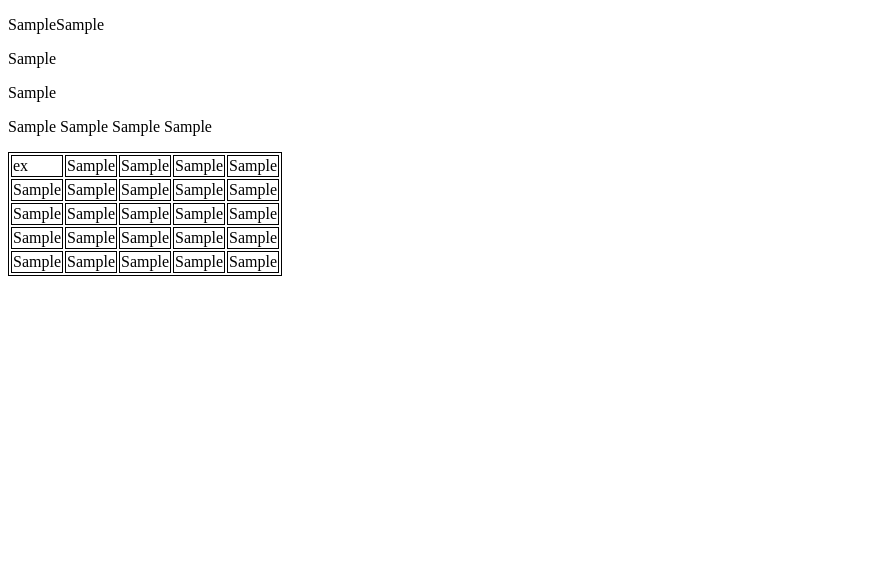
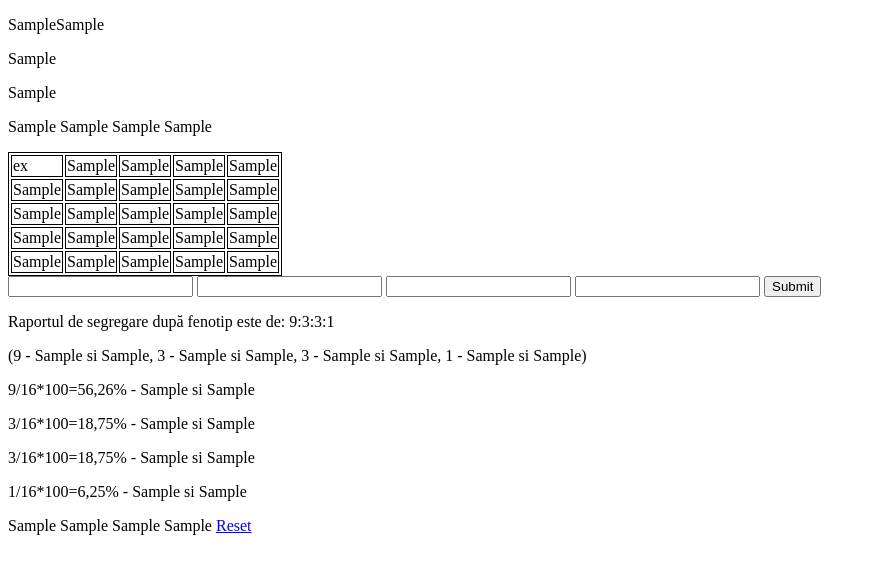
Before and after one commit to davidmustea/genes-generator-v2, a Flask app: template templates/rezultate_dihibridare.html in a window 1280 px wide. Shown: the top 574 px of the page, without its empty margins (0-876 px from the left). Run offline with Flask 2, Linux system fonts and the light colour scheme; the template is opened without the code that fills it: most values are stand-ins (such as "Sample title", 1, 10 or a date in 2020).

Commit message:
gata fara css

```diff
--- a/main.py
+++ b/main.py
@@ -6,6 +6,12 @@ app = Flask(__name__)
 
 @app.route('/')
 def default():
+    global nume_gena_1, nume_gena_2, nume_gena_3, nume_gena_4
+    #sa nu dea form eroare ca nu are variabile definite
+    nume_gena_1 = ''
+    nume_gena_2 = ''
+    nume_gena_3 = ''
+    nume_gena_4 = ''
     return redirect(url_for("genes_generator"))
 
 
@@ -28,6 +34,9 @@ def genes_generator():
 
 @app.route('/rezultate_monohibridare', methods=['GET', 'POST'])
 def rezultate_monohibridare():
+    #sa rezolv cumva sa resetez nume_gena_1 si nume_gena_2 cu buton de reset
+    global nume_gena_1, nume_gena_2
+
     if request.method == 'GET':
         #input_1 si input_2 impartit in 2 ca string 'a'
         split_1_1 = input_1[:len(input_1)//2]
@@ -67,13 +76,21 @@ def rezultate_monohibridare():
 
         return render_template('rezultate_monohibridare.html', input_1=input_1, input_2=input_2,
         split_lista = split_lista, f1_rez_procesate_lista = f1_rez_procesate_lista,
-        f2_split_lista = f2_split_lista, f2_rez_procesate_lista = f2_rez_procesate_lista)
+        f2_split_lista = f2_split_lista, f2_rez_procesate_lista = f2_rez_procesate_lista,
+        nume_gena_1 = nume_gena_1, nume_gena_2 = nume_gena_2)
+
     if request.method == 'POST':
-        pass
+        nume_gena_1 = request.form.get("nume_gena_1")
+        nume_gena_2 = request.form.get("nume_gena_2")
+
+        return redirect(url_for("rezultate_monohibridare"))
+
+
 
 
 @app.route('/rezultate_dihibridare', methods=['GET', 'POST'])
 def rezultate_dihibridare():
+    global nume_gena_1, nume_gena_2, nume_gena_3, nume_gena_4
     if request.method == 'GET':
         #input_1 si input_2 impartit in 2 ca string 'aa'
         split_1_1 = input_1[:len(input_1)//2]
@@ -129,10 +146,16 @@ def rezultate_dihibridare():
         return render_template('rezultate_dihibridare.html', input_1=input_1, input_2=input_2,
         split_lista = split_lista,
         f1_rez = f1_rez, table_inputs = table_inputs,
-        cols_and_rand_lista = cols_and_rand_lista)
+        cols_and_rand_lista = cols_and_rand_lista,
+        nume_gena_1 = nume_gena_1, nume_gena_2 = nume_gena_2, nume_gena_3 = nume_gena_3, nume_gena_4 = nume_gena_4)
 
     if request.method == 'POST':
-        pass
+        nume_gena_1 = request.form.get("nume_gena_1")
+        nume_gena_2 = request.form.get("nume_gena_2")
+        nume_gena_3 = request.form.get("nume_gena_3")
+        nume_gena_4 = request.form.get("nume_gena_4")
+
+        return redirect(url_for("rezultate_dihibridare"))
 
 
 if __name__ == "__main__":
--- a/templates/rezultate_dihibridare.html
+++ b/templates/rezultate_dihibridare.html
@@ -50,5 +50,27 @@
             <td>{{cols_and_rand_lista[15]}}</td>
         </tr>
     </table>
+
+    <form action="#" method="post">
+        <input type="text" name="nume_gena_1">
+        <input type="text" name="nume_gena_2">
+        <input type="text" name="nume_gena_3">
+        <input type="text" name="nume_gena_4">
+        <input type="submit">
+    </form>
+
+    {% if nume_gena_1 != '' and nume_gena_2 != '' and nume_gena_3 != '' and nume_gena_4 != ''%}
+    <div class="detalii">
+        <p>Raportul de segregare după fenotip este de: 9:3:3:1</p>
+        <p>(9 - {{nume_gena_1}} si {{nume_gena_2}}, 3 - {{nume_gena_1}} si {{nume_gena_4}}, 3 - {{nume_gena_3}} si {{nume_gena_2}}, 1 - {{nume_gena_3}} si {{nume_gena_4}})</p>
+        <p>9/16*100=56,26% - {{nume_gena_1}} si {{nume_gena_2}}</p>
+        <p>3/16*100=18,75% - {{nume_gena_1}} si {{nume_gena_4}}</p>
+        <p>3/16*100=18,75% - {{nume_gena_3}} si {{nume_gena_2}}</p>
+        <p>1/16*100=6,25% - {{nume_gena_3}} si {{nume_gena_4}}</p>
+    </div>
+    {% endif %}
+    {{nume_gena_1}} {{nume_gena_2}}
+    {{nume_gena_3}} {{nume_gena_4}}
+    <a href="/">Reset</a>
 </body>
 </html>
```
Also changed, not shown: templates/rezultate_monohibridare.html (+19 -0 lines).
